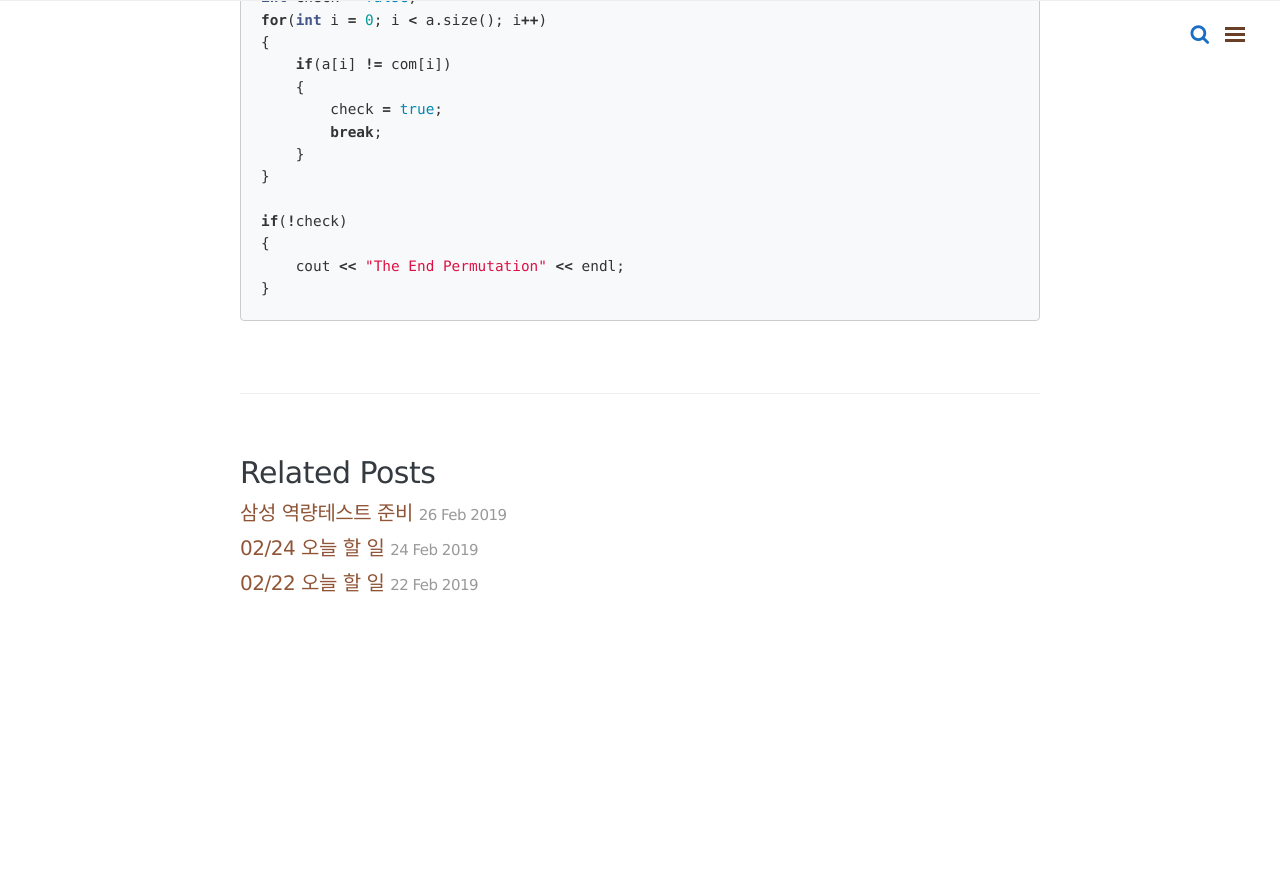
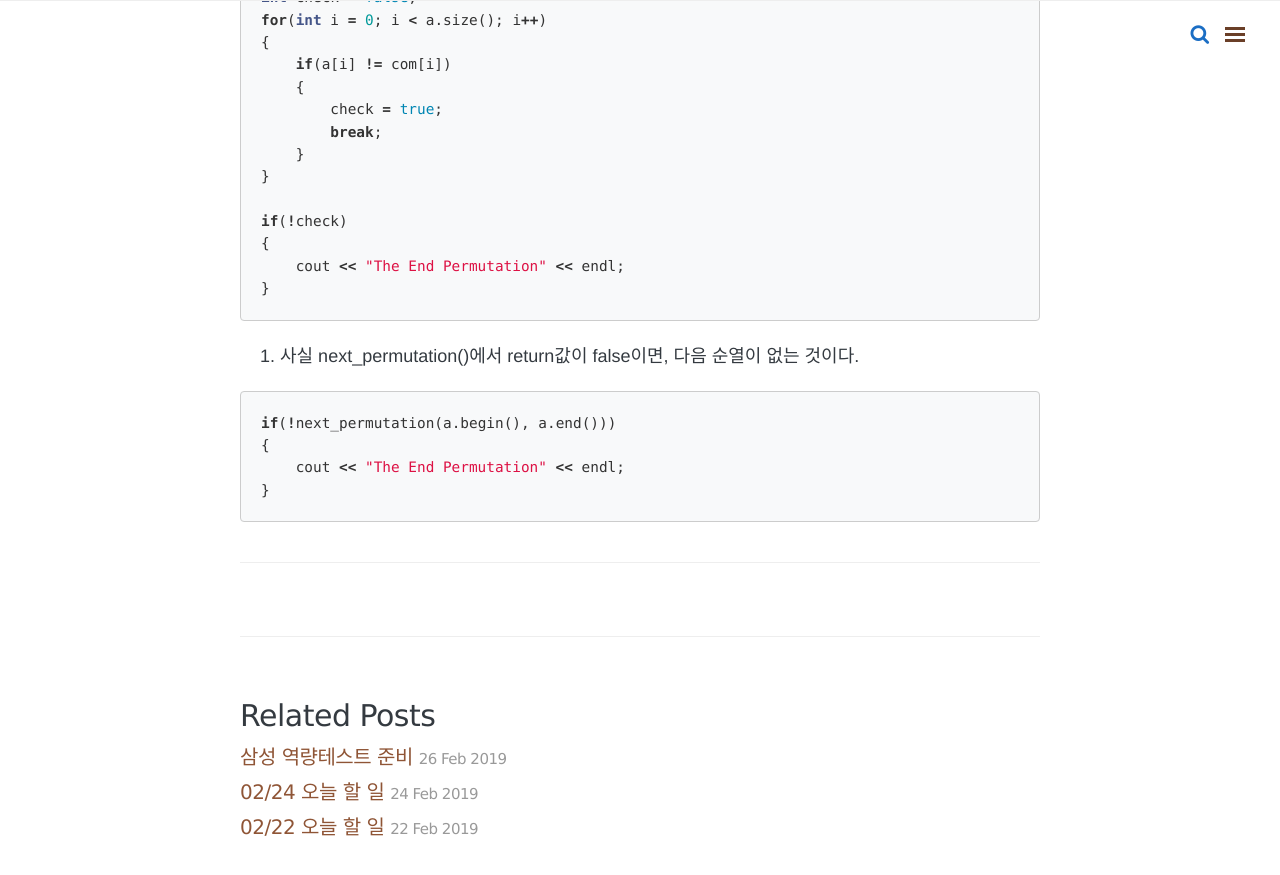
Before and after one commit to HaeUlNam/HaeUlNam.github.io, a Jekyll site: the page built from _posts/algorithm/2019-02-22-09-순열(permutation).md, in a window 1280 px wide and 900 px high, scrolled down 1099 px. Shown: the top 875 px of the window. Built offline with Jekyll 4.4.1, drawn with Linux system fonts in a browser that asks for light colours; nearby versions of some CDN libraries; comment, search, counter and statistics services are not loaded; before the commit the page ends 1755 px from its top, so only the background shows below that.

Commit message:
permutation

````diff
--- a/_posts/algorithm/2019-02-22-09-순열(permutation).md
+++ b/_posts/algorithm/2019-02-22-09-순열(permutation).md
@@ -52,3 +52,14 @@ if(!check)
     cout << "The End Permutation" << endl;
 }
 ```
+
+2. 사실 next_permutation()에서 return값이 false이면, 다음 순열이 없는 것이다.
+
+```cpp
+if(!next_permutation(a.begin(), a.end()))
+{
+    cout << "The End Permutation" << endl;
+}
+```
+
+---
````
Also changed, not shown: other parts of _posts/algorithm/2019-02-22-09-순열(permutation).md (+1 -1 lines).
